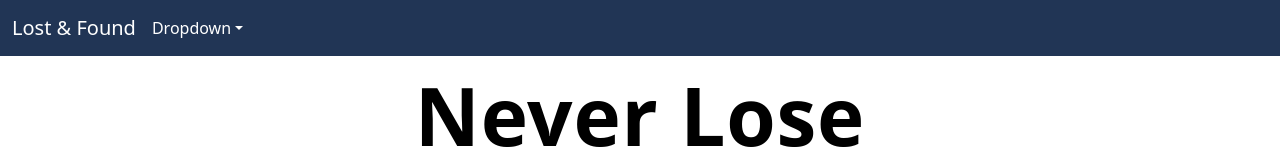
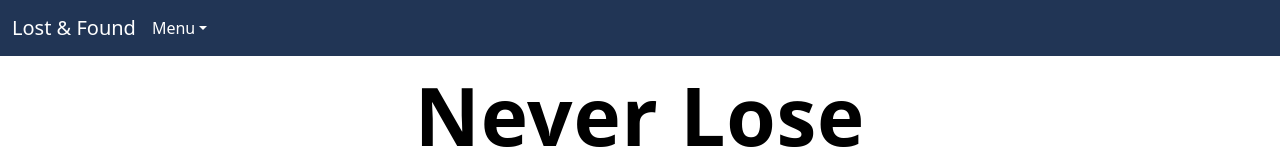
Before and after one commit to MarcusongytDev/lost-and-found-app-client, a React (Create React App) app: page /home in a window 1280 px wide. Shown: the top 160 px of the page. Built offline with nearby package versions, Linux system fonts and the light colour scheme.

Commit message:
Modify Template Navbar

```diff
--- a/src/pages/template.js
+++ b/src/pages/template.js
@@ -8,6 +8,7 @@ import Navbar from 'react-bootstrap/Navbar';
 import NavDropdown from 'react-bootstrap/NavDropdown';
 import './template.css';
 import 'bootstrap/dist/css/bootstrap.min.css';
+import navbaricon from "../assets/navbar-dropdown-icon.png";
 
 function Template(){
     return(
@@ -19,7 +20,7 @@ function Template(){
                 <Navbar.Brand className="navbar-custom" href="/home">Lost & Found</Navbar.Brand>
                 <Navbar.Toggle aria-controls="basic-navbar-nav" />
                 <Navbar.Collapse id="basic-navbar-nav">
-                <NavDropdown title="Dropdown" variant="success" id="basic-nav-dropdown">
+                    <NavDropdown title="Menu" id="basic-nav-dropdown">
                         <NavDropdown.Item href="/home">Home</NavDropdown.Item>
                         <NavDropdown.Item href="/lostItemNotice">Lost Item Notice</NavDropdown.Item>
                         <NavDropdown.Item href="/lostItemCatalog">Lost Item Catalog</NavDropdown.Item>
```
Lines whose indentation alone changed are shown as unchanged.
